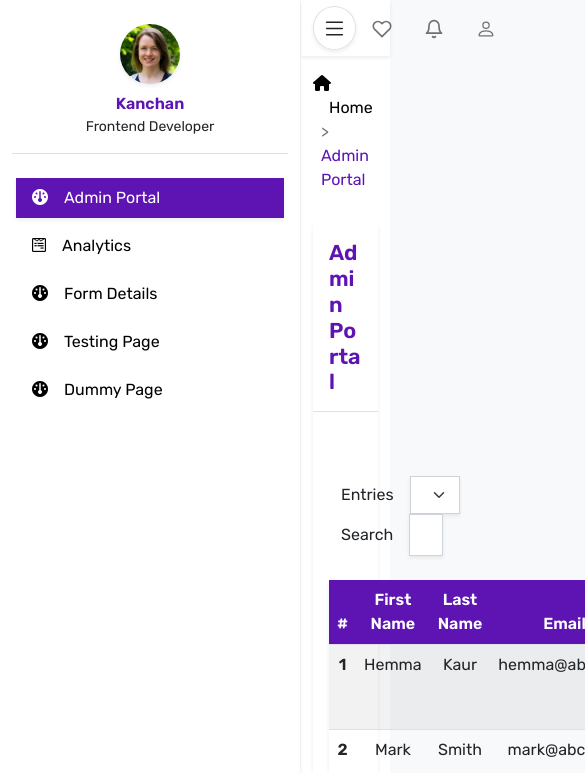
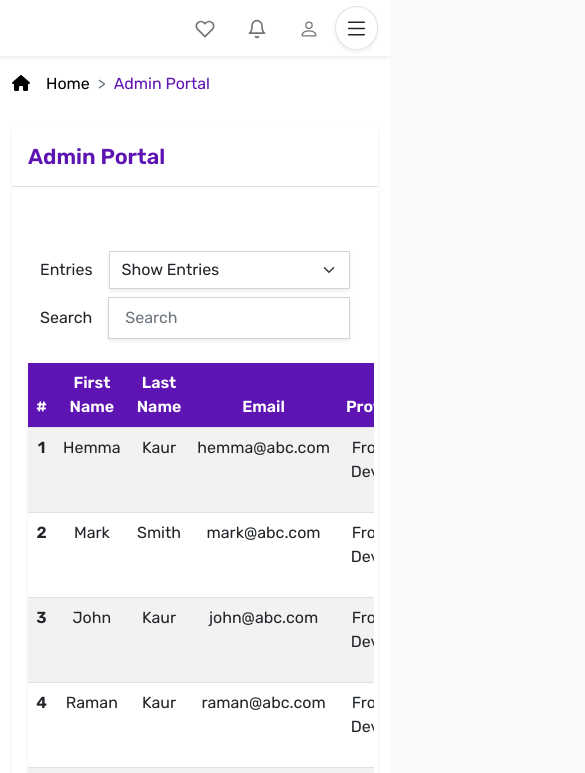
Before and after one commit to SunilSalaria1/JavascriptApplication, a website: page index.html in a window 390 px wide. Shown: the top 773 px of the page, 585 px wide, since content can reach past the window. Drawn offline with Linux system fonts and the light colour scheme.

Commit message:
Worked on responsiveness.

```diff
--- a/assets/css/style.css
+++ b/assets/css/style.css
@@ -1,5 +1,5 @@
 /* =================================================== */
-               /* common css file */
+/* common css file */
 /* =================================================== */
 
 /* ======= global variables declarartion ======= */
@@ -192,9 +192,7 @@ aside .nav .nav-item .nav-link:focus {
     color: var(--primary-color);
 }
 
-
 /* header css */
-
 header .dropdown .show {
     left: auto;
     right: 0;
@@ -224,8 +222,26 @@ main {
     transition: margin-left 0.5s;
     z-index: 9999 !important;
 }
+
 /* breadcrumb css */
-
 .breadcrumb-item.active {
     color: var(--primary-color);
 }
+
+
+/* =================================================== */
+/* media query css */
+/* =================================================== */
+
+@media screen and (min-width: 300px) and (max-width:768px) {
+    main {
+        margin-left: 0px;
+    }
+
+    aside {
+        width: 0px;
+    }
+    .aside-hide {
+        width: 250px;
+    }
+}
--- a/index.html
+++ b/index.html
@@ -90,8 +90,8 @@
          <header class="w-100 shadow-sm bg-white">
             <!-- header-nav -->
             <nav aria-label="Navigation" class="navbar navbar-expand w-100 py-0">
-                    <div class="container-fluid">
-                        <div class="border rounded-circle shadow-sm p-2" id="asideToggleBtn">
+                <div class="container-fluid justify-content-end justify-content-lg-between">
+                    <div class="order-2 order-lg-1 border rounded-circle shadow-sm p-2" id="asideToggleBtn">
                         <!-- menu-svg -->
                         <svg xmlns="http://www.w3.org/2000/svg" width="25" height="25" fill="currentColor"
                             class="bi bi-list" viewBox="0 0 16 16">
@@ -101,7 +101,7 @@
                         </svg>
                         <!-- /menu-svg -->
                     </div>
-                        <div>
+                    <div class="order-1 order-lg-2">
                         <ul class="navbar-nav ms-auto">
                             <li class="nav-item">
                                 <a class="nav-link p-3" href="#">
@@ -183,7 +183,7 @@
                         <div class="card-header border-bottom bg-white py-3">
                             <h4 class="fw-bold text-primary mb-0">Admin Portal</h4>
                         </div>
-                        <div class="card-body mt-5 bg-white">
+                        <div class="card-body mt-5 bg-white" id="indexCardBody">
                             <!-- search and filter -->
                             <div class="row pb-4">
                                 <div class="col-12">
@@ -191,7 +191,7 @@
                                         <div class="container-fluid">
                                             <form>
                                                 <div class="row justify-content-between">
-                                                    <div class="col-2 d-flex align-items-center">
+                                                    <div class="col-12 col-md-5 col-lg-4 col-xl-2 d-flex align-items-center mb-2 mb-xl-0">
                                                         <label for="sort" class="me-3">Entries</label>
                                                         <select class="form-select shadow-sm rounded-0"
                                                             aria-label="Default select example">
@@ -201,7 +201,7 @@
                                                             <option value="3">50</option>
                                                         </select>
                                                     </div>
-                                                    <div class="col-3 d-flex align-items-center">
+                                                    <div class="col-12 col-md-5 col-lg-6 col-xl-3 d-flex align-items-center">
                                                         <label for="sort" class="me-3">Search</label>
                                                         <input class="form-control shadow-sm rounded-0" type="search"
                                                             placeholder="Search" aria-label="Search">
@@ -215,7 +215,7 @@
                             <!-- /search and filter -->
                             <!-- admin-table -->
                             <div class="row">
-                                <div class="col-12">
+                                <div class="col-12 table-responsive">
                                     <!-- table -->
                                     <table class="table table-striped rounded-0 shadow-sm">
                                         <thead class="bg-primary text-white text-center">
```
Also changed, not shown: admin-portal.html (+3 -3 lines), analytics.html (+3 -3 lines), dummy-page.html (+3 -3 lines), form-details.html (+6 -6 lines), testing-page.html (+3 -3 lines). Lines whose indentation alone changed are shown as unchanged.
